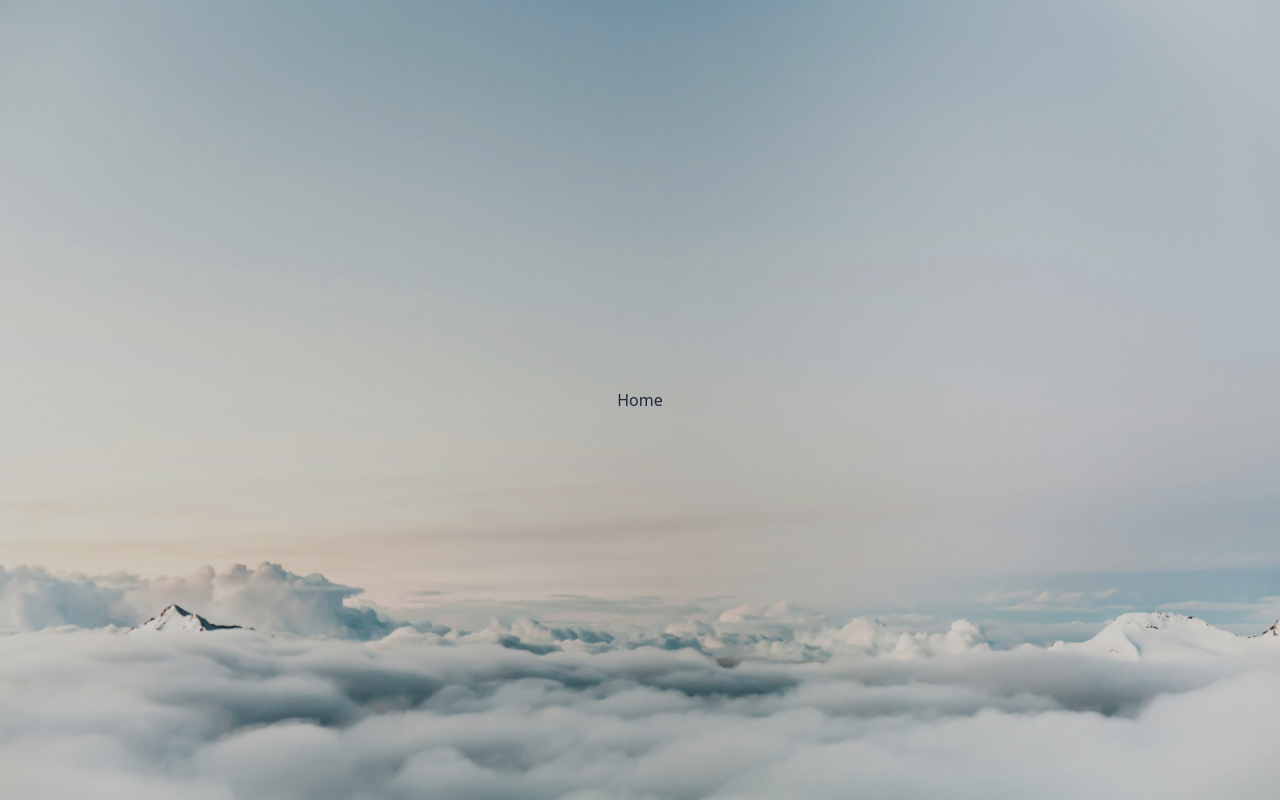
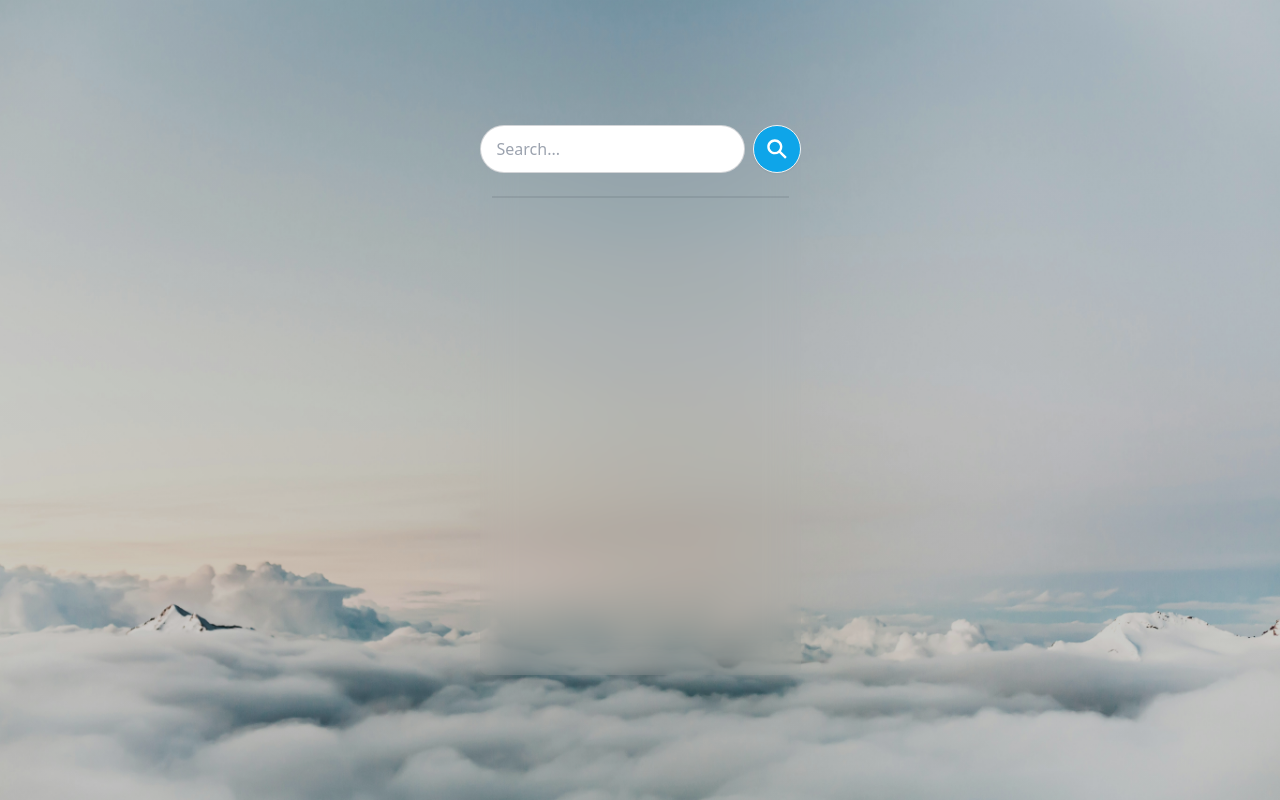
Before and after one commit to LukeZHar/Chatty-Cathy, a React (Vite) app in the folder frontend/: page / in a window 1280 px wide. Built offline with nearby package versions, Linux system fonts and the light colour scheme.

Commit message:
feat: add Sidebar, SearchInput, Conversations, MessageContainer components; update Home page layout

```diff
--- a/frontend/package.json
+++ b/frontend/package.json
@@ -11,7 +11,8 @@
   },
   "dependencies": {
     "react": "^19.2.0",
-    "react-dom": "^19.2.0"
+    "react-dom": "^19.2.0",
+    "react-icons": "^5.5.0"
   },
   "devDependencies": {
     "@eslint/js": "^9.39.1",
--- /dev/null
+++ b/frontend/src/components/MessageContainer.jsx
@@ -0,0 +1,7 @@
+const MessageContainer = () => {
+  return (
+    <div>MessageContainer</div>
+  )
+}
+
+export default MessageContainer
--- /dev/null
+++ b/frontend/src/components/sidebar/Conversation.jsx
@@ -0,0 +1,13 @@
+
+
+const Conversation = () => {
+  return (
+    <>
+        <div className="flex gap-2 items-center hover:bg-sky-500 rounded p-2 py-1 cursor-pointer">
+
+        </div>
+    </>
+  )
+}
+
+export default Conversation
--- /dev/null
+++ b/frontend/src/components/sidebar/Conversations.jsx
@@ -0,0 +1,11 @@
+import Conversation from "./Conversation"
+
+const Conversations = () => {
+  return (
+    <div className="py-2 flex flex-col overflow-auto">
+        <Conversation />
+    </div>
+  )
+}
+
+export default Conversations
--- /dev/null
+++ b/frontend/src/components/sidebar/SearchInput.jsx
@@ -0,0 +1,14 @@
+import { IoSearchSharp } from "react-icons/io5"
+
+const SearchInput = () => {
+  return (
+    <form className="flex items-center gap-2">
+        <input type="text" placeholder="Search..." className="input input-bordered rounded-full" />
+        <button type="submit" className="btn btn-circle bg-sky-500 text-white">
+            <IoSearchSharp className="size-6 outline-none" />
+        </button>
+    </form>
+  )
+}
+
+export default SearchInput
--- /dev/null
+++ b/frontend/src/components/sidebar/Sidebar.jsx
@@ -0,0 +1,14 @@
+import SearchInput from "./SearchInput"
+
+const Sidebar = () => {
+  return (
+    <div>
+        <SearchInput />
+        <div className="divider px-3"></div>
+        {/* <Conversations /> */}
+        {/* <LogoutButton /> */}
+    </div>
+  )
+}
+
+export default Sidebar
--- a/frontend/src/pages/Home.jsx
+++ b/frontend/src/pages/Home.jsx
@@ -1,6 +1,13 @@
+import Sidebar from "../components/sidebar/Sidebar.jsx"
+// import MessageContainer from "../components/messages/MessageContainer.jsx"
+
 const Home = () => {
   return (
-    <div>Home</div>
+    <div className="flex sm:h-[450px] md:h-[550px] rounded-lg overflow-hidden bg-gray-400 bg-clip-padding backdrop-filter backdrop-blur-lg bg-opacity-0">
+      <Sidebar />
+      {/* <MessageContainer /> */}
+
+    </div>
   )
 }
 
```
Also changed, not shown: 1 other file (tests, documents, lock files or other folders).
